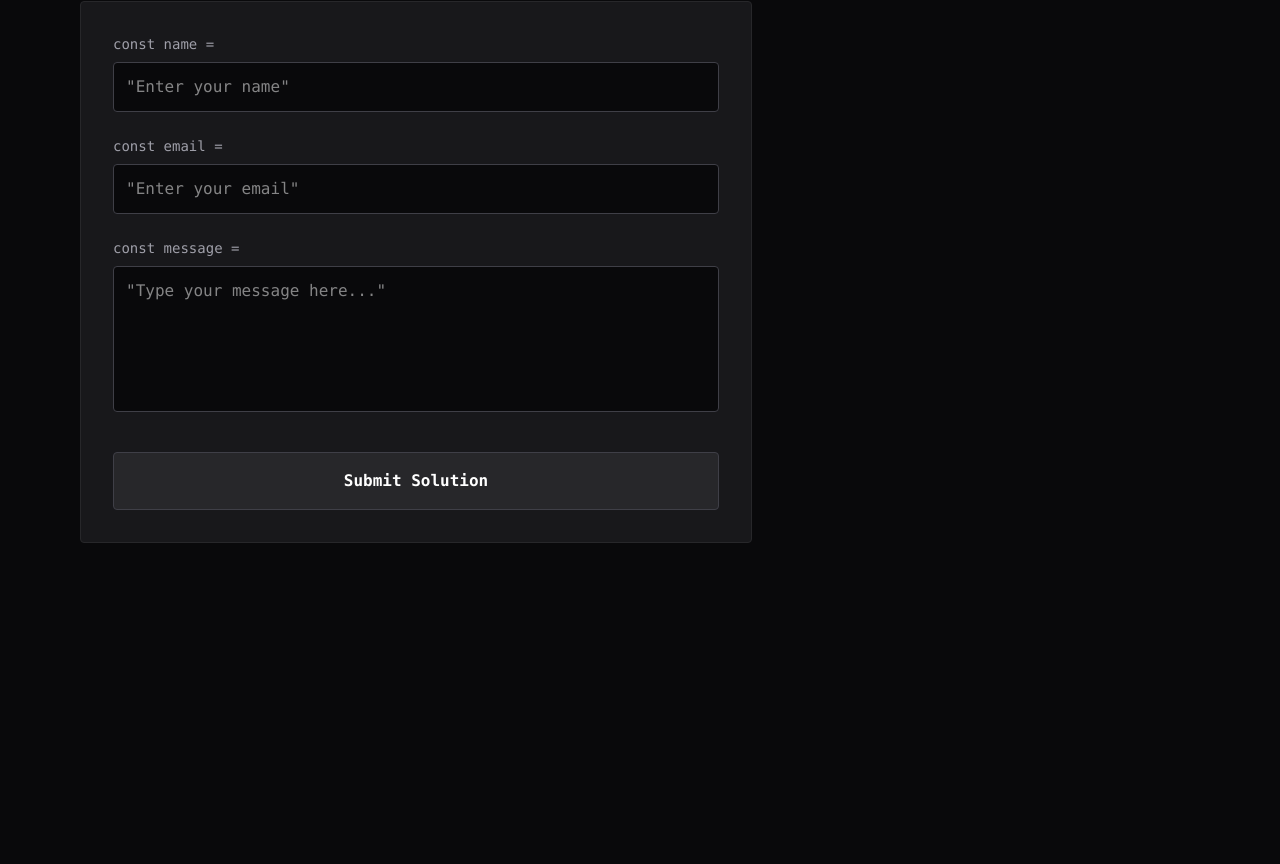
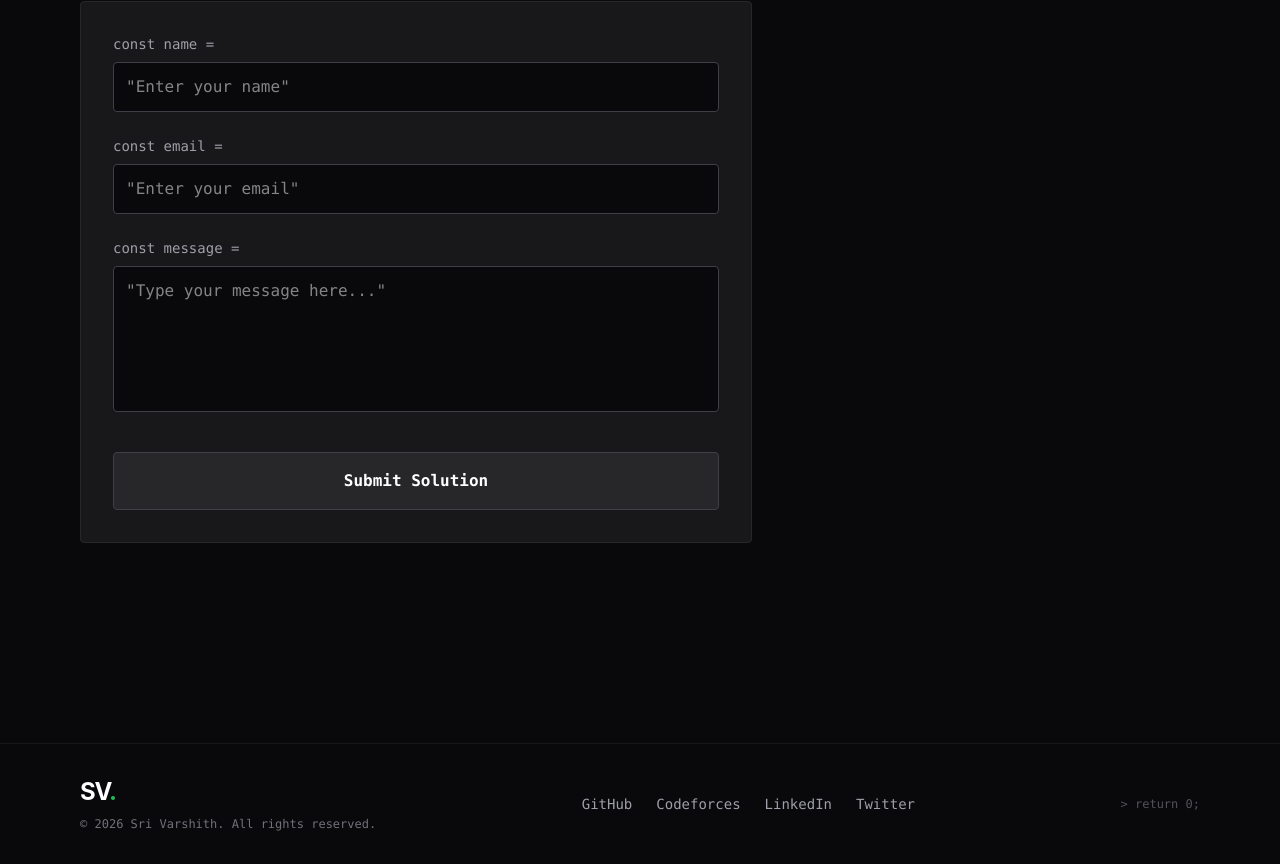
Before and after one commit to Sri-Varshith/portfolio, a React app: page / in a window 1280 px wide. Shown: the part 2787-3651 px from the top of the page. Before the commit the page ends 3490 px from the top, so only its background shows below. Built offline with nearby package versions, Linux system fonts and the light colour scheme; the HTML template or start-up script is replaced by a standard one.

Commit message:
added footer

```diff
--- a/src/App.jsx
+++ b/src/App.jsx
@@ -6,6 +6,7 @@ import Projects from './components/Projects';
 import Skills from './components/Skills';
 import Contact from './components/Contact';
 import Experience from './components/Experience';
+import Footer from './components/Footer';
 
 function App() {
   const [loading, setLoading] = useState(true);
@@ -40,6 +41,7 @@ function App() {
           <Experience />
           <Contact />
         </main>
+        <Footer />
       </div>
     </div>
   );
--- /dev/null
+++ b/src/components/Footer.jsx
@@ -0,0 +1,29 @@
+function Footer() {
+  const currentYear = new Date().getFullYear();
+
+  return (
+    <footer className="w-full border-t border-zinc-800/50 py-8 px-6 md:px-20 bg-dark-bg mt-10 flex flex-col md:flex-row items-center justify-between">
+      <div className="mb-4 md:mb-0 text-center md:text-left">
+        <h2 className="text-2xl font-bold text-white tracking-tighter cursor-pointer hover:text-brand-green transition-colors">
+          SV<span className="text-brand-green">.</span>
+        </h2>
+        <p className="text-zinc-500 font-mono text-xs mt-2">
+          © {currentYear} Sri Varshith. All rights reserved.
+        </p>
+      </div>
+
+      <div className="flex gap-6 font-mono text-sm mb-4 md:mb-0">
+        <a href="#" className="text-zinc-400 hover:text-white transition-colors">GitHub</a>
+        <a href="#" className="text-zinc-400 hover:text-cf-blue transition-colors">Codeforces</a>
+        <a href="#" className="text-zinc-400 hover:text-brand-green transition-colors">LinkedIn</a>
+        <a href="#" className="text-zinc-400 hover:text-white transition-colors">Twitter</a>
+      </div>
+
+      <div className="text-zinc-600 font-mono text-xs">
+        {">"} return 0;
+      </div>
+    </footer>
+  );
+}
+
+export default Footer;
```
